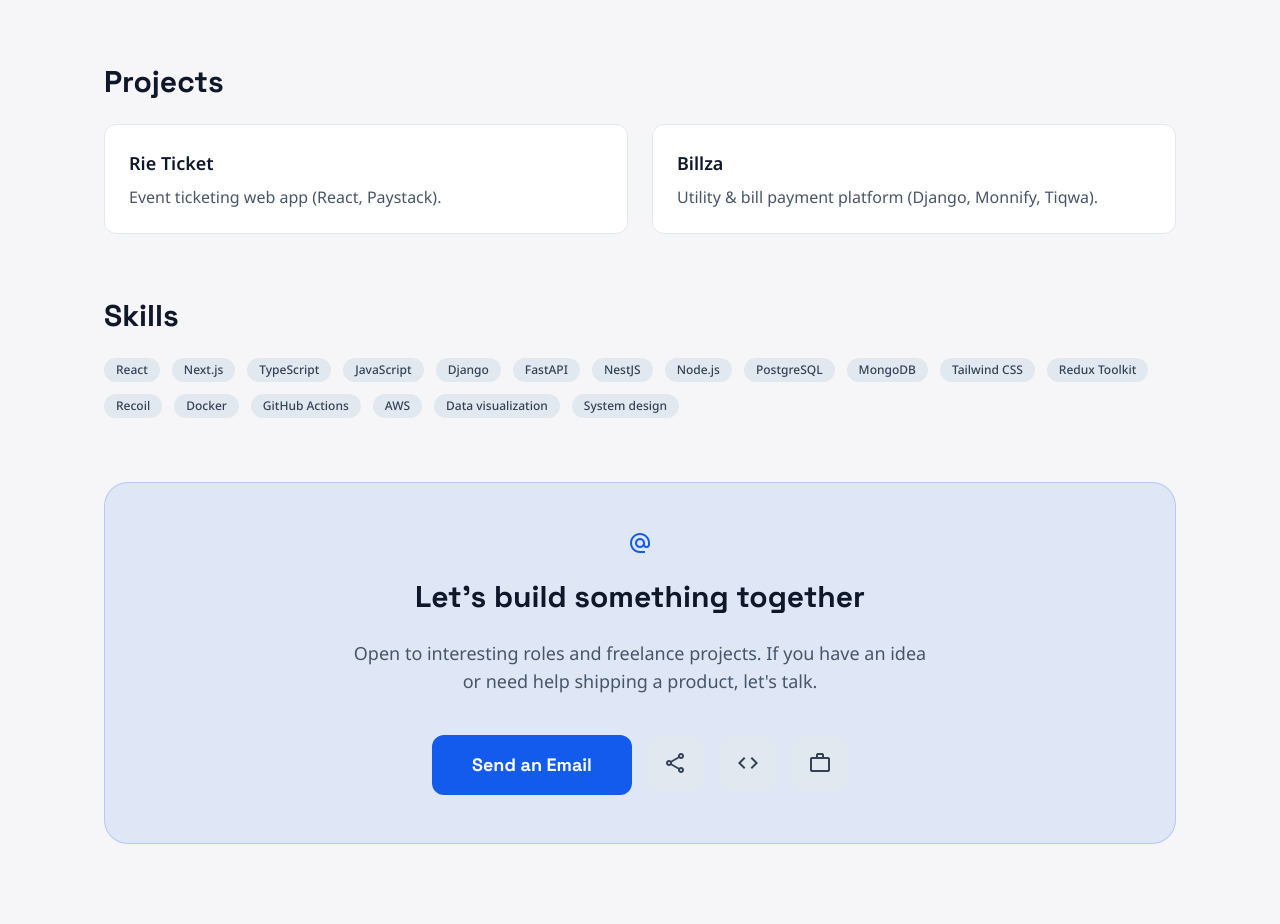
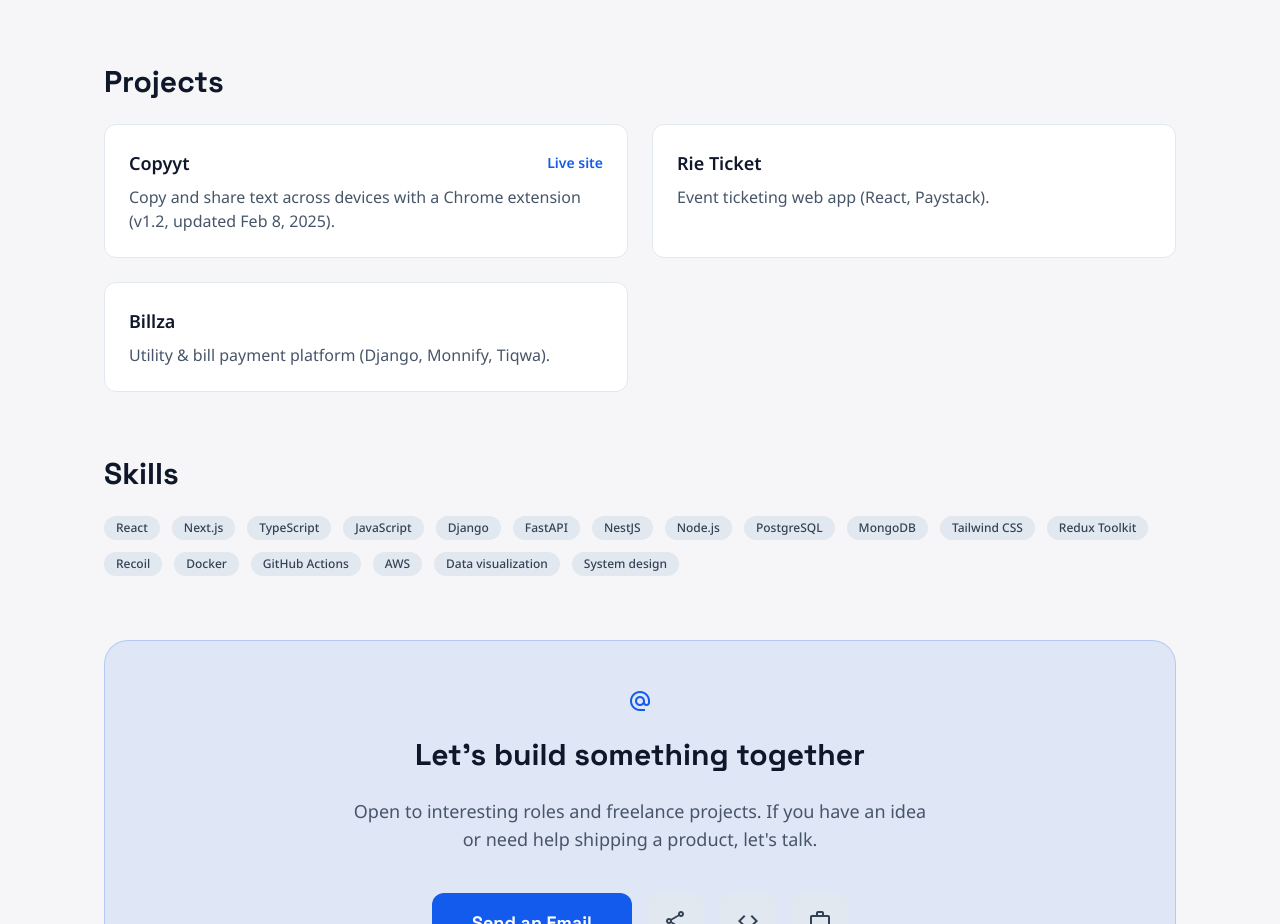
Before and after one commit to Psami-wondah/psami, a Next.js app: page /about in a window 1280 px wide. Shown: the part 1380-2304 px from the top of the page. Built offline with nearby package versions, Linux system fonts and the light colour scheme.

Commit message:
update projects and favicon

```diff
--- a/app/about/page.tsx
+++ b/app/about/page.tsx
@@ -42,6 +42,12 @@ const experience = [
 ];
 
 const projects = [
+  {
+    name: "Copyyt",
+    description:
+      "Copy and share text across devices with a Chrome extension (v1.2, updated Feb 8, 2025).",
+    href: "https://copyyt.psami.com",
+  },
   {
     name: "Rie Ticket",
     description: "Event ticketing web app (React, Paystack).",
@@ -88,10 +94,10 @@ export default function AboutPage() {
         }}
         navItems={[
           { label: "Home", href: "/" },
-          { label: "Projects", href: "/about#projects" },
+          { label: "Projects", href: "/#projects" },
           { label: "Blog", href: "/blog" },
           { label: "About", href: "/about" },
-          { label: "Contact", href: "/about#contact" },
+          { label: "Contact", href: "/#contact" },
         ]}
         rightSlot={
           <>
@@ -122,7 +128,7 @@ export default function AboutPage() {
           </h1>
           <p className="text-slate-600 dark:text-slate-400 text-lg max-w-3xl mx-auto leading-relaxed">
             Samuel Owhondah is a software engineer with a background in
-            Electrical and Electronics Engineering and a Master's degree in
+            Electrical and Electronics Engineering and a Master&apos;s degree in
             Computing (Software Engineering). He specializes in building
             scalable, user-focused web applications using React, Next.js,
             TypeScript, and Python-based backends. Based in the United Kingdom,
@@ -137,9 +143,7 @@ export default function AboutPage() {
 
         <section className="grid grid-cols-1 lg:grid-cols-2 gap-10 mb-16">
           <div className="bg-white dark:bg-[#192233] p-8 rounded-xl shadow-sm border border-slate-200 dark:border-[#324467]">
-            <h2 className="text-2xl font-bold font-display mb-6">
-              Education
-            </h2>
+            <h2 className="text-2xl font-bold font-display mb-6">Education</h2>
             <div className="space-y-4 text-slate-600 dark:text-slate-300">
               <div>
                 <p className="font-semibold text-slate-900 dark:text-white">
@@ -156,17 +160,13 @@ export default function AboutPage() {
             </div>
           </div>
           <div className="bg-white dark:bg-[#192233] p-8 rounded-xl shadow-sm border border-slate-200 dark:border-[#324467]">
-            <h2 className="text-2xl font-bold font-display mb-6">
-              Contact
-            </h2>
+            <h2 className="text-2xl font-bold font-display mb-6">Contact</h2>
             <div className="space-y-3 text-slate-600 dark:text-slate-300">
               <a
                 className="flex items-center gap-2 hover:text-primary transition-colors"
                 href="mailto:me@psami.com"
               >
-                <span className="material-symbols-outlined text-lg">
-                  mail
-                </span>
+                <span className="material-symbols-outlined text-lg">mail</span>
                 me@psami.com
               </a>
               <a
@@ -175,9 +175,7 @@ export default function AboutPage() {
                 target="_blank"
                 rel="noreferrer"
               >
-                <span className="material-symbols-outlined text-lg">
-                  share
-                </span>
+                <span className="material-symbols-outlined text-lg">share</span>
                 Twitter / X
               </a>
               <a
@@ -186,9 +184,7 @@ export default function AboutPage() {
                 target="_blank"
                 rel="noreferrer"
               >
-                <span className="material-symbols-outlined text-lg">
-                  code
-                </span>
+                <span className="material-symbols-outlined text-lg">code</span>
                 GitHub
               </a>
               <a
@@ -197,9 +193,7 @@ export default function AboutPage() {
                 target="_blank"
                 rel="noreferrer"
               >
-                <span className="material-symbols-outlined text-lg">
-                  work
-                </span>
+                <span className="material-symbols-outlined text-lg">work</span>
                 LinkedIn
               </a>
             </div>
@@ -237,9 +231,21 @@ export default function AboutPage() {
                 key={project.name}
                 className="bg-white dark:bg-[#192233] p-6 rounded-xl border border-slate-200 dark:border-[#324467]"
               >
-                <h3 className="text-lg font-semibold text-slate-900 dark:text-white mb-2">
-                  {project.name}
-                </h3>
+                <div className="flex items-center justify-between gap-4 mb-2">
+                  <h3 className="text-lg font-semibold text-slate-900 dark:text-white">
+                    {project.name}
+                  </h3>
+                  {project.href && (
+                    <a
+                      className="text-sm font-semibold text-primary hover:underline underline-offset-4"
+                      href={project.href}
+                      target="_blank"
+                      rel="noreferrer"
+                    >
+                      Live site
+                    </a>
+                  )}
+                </div>
                 <p className="text-slate-600 dark:text-slate-300">
                   {project.description}
                 </p>
@@ -270,11 +276,11 @@ export default function AboutPage() {
             alternate_email
           </span>
           <h2 className="font-display text-3xl font-black dark:text-white">
-            Let's build something together
+            Let&apos;s build something together
           </h2>
           <p className="text-lg text-slate-600 dark:text-slate-400 max-w-xl">
             Open to interesting roles and freelance projects. If you have an
-            idea or need help shipping a product, let's talk.
+            idea or need help shipping a product, let&apos;s talk.
           </p>
           <div className="flex flex-wrap justify-center gap-4 mt-4">
             <a
--- a/app/layout.tsx
+++ b/app/layout.tsx
@@ -17,7 +17,7 @@ export const metadata: Metadata = {
   title: "Samuel Owhondah | Frontend / Full-Stack Software Engineer",
   description:
     "Samuel Owhondah is a Frontend / Full-Stack Software Engineer building scalable, user-focused web applications.",
-  icons: { icon: "./favicon.svg" },
+  icons: { icon: "/favicon.svg" },
   authors: [
     {
       name: "Owhondah Okechukwu Samuel",
--- a/app/page.tsx
+++ b/app/page.tsx
@@ -7,6 +7,15 @@ import { getAllPosts } from "@/lib/posts";
 import { formatDate } from "@/lib/format";
 
 const projects = [
+  {
+    title: "Copyyt",
+    description:
+      "Copy text on one device and access it instantly on another with a simple Chrome extension workflow.",
+    image:
+      "https://lh3.googleusercontent.com/aida-public/AB6AXuBNzd2Vz3goOCtvp2--FS6Hq4ioUVIDRpswntheE1w-Vai9PEPybxEhZyxgGDf8BWyH2Rr6LSCClfl9IyffbTfLb6UOQzbty35LocYhv9nmIbrfSshzA5kpP1x1Gs_2ZxbkYlldfNy5LpqSlsZXVplAnDPhPMkC_wz7kXfEIuo4Lp9zD9Jf9VDFIX26u8Y5Ox3JvrpxPRBQQKrSmu4cPtJrhWrxATqUeKrVdKMxCSdl-OCrHwsnygQ1qG9edTjJ2BIFMWYVb-n_G5hg",
+    icon: "content_copy",
+    tags: ["Chrome Extension", "Productivity", "Web"],
+  },
   {
     title: "E-commerce Engine",
     description:
@@ -110,10 +119,10 @@ export default function Home() {
                   <span className="text-primary">precision</span> and code.
                 </h1>
                 <p className="text-lg md:text-xl text-slate-600 dark:text-slate-400 max-w-2xl">
-                  Hi, I'm Samuel, a Frontend / Full-Stack Software Engineer
-                  specializing in high-performance web applications and
-                  scalable system architecture. I turn complex problems into
-                  elegant code.
+                  Hi, I&apos;m Samuel, a Frontend / Full-Stack Software Engineer
+                  specializing in high-performance web applications and scalable
+                  system architecture. I turn complex problems into elegant
+                  code.
                 </p>
               </div>
               <div className="flex flex-wrap gap-4">
@@ -161,7 +170,8 @@ export default function Home() {
                         <br />
                         &nbsp;&nbsp;name: &apos;Samuel Owhondah&apos;,
                         <br />
-                        &nbsp;&nbsp;role: &apos;Frontend / Full-Stack Engineer&apos;,
+                        &nbsp;&nbsp;role: &apos;Frontend / Full-Stack
+                        Engineer&apos;,
                         <br />
                         &nbsp;&nbsp;focus: [&apos;Performance&apos;,
                         &apos;Scalability&apos;],
@@ -223,14 +233,17 @@ export default function Home() {
           </div>
         </section>
 
-        <section className="mb-24 grid grid-cols-1 lg:grid-cols-3 gap-12" id="blog">
+        <section
+          className="mb-24 grid grid-cols-1 lg:grid-cols-3 gap-12"
+          id="blog"
+        >
           <div className="lg:col-span-1">
             <h2 className="font-display text-3xl font-bold dark:text-white mb-4">
               Latest Insights
             </h2>
             <p className="text-slate-600 dark:text-slate-400 mb-8">
-              Writing about software architecture, career growth, and the
-              future of web development.
+              Writing about software architecture, career growth, and the future
+              of web development.
             </p>
             <Link
               className="flex items-center gap-2 text-primary font-bold hover:gap-3 transition-all"
--- a/components/site-header.tsx
+++ b/components/site-header.tsx
@@ -22,11 +22,7 @@ type SiteHeaderProps = {
   rightSlot?: React.ReactNode;
 };
 
-const SiteHeader = ({
-  brand,
-  navItems,
-  rightSlot,
-}: SiteHeaderProps) => {
+const SiteHeader = ({ brand, navItems, rightSlot }: SiteHeaderProps) => {
   const pathname = usePathname();
   const isActive = (href: string) => {
     if (href === "/") return pathname === "/";
@@ -35,8 +31,7 @@ const SiteHeader = ({
 
   const baseClasses =
     "w-full border-b border-slate-200 dark:border-slate-800 bg-background-light/80 dark:bg-background-dark/80 backdrop-blur-md sticky top-0 z-50";
-  const containerClasses =
-    "max-w-7xl mx-auto px-4 sm:px-6 lg:px-8 py-3";
+  const containerClasses = "max-w-7xl mx-auto px-4 sm:px-6 lg:px-8 py-3";
 
   return (
     <header className={baseClasses}>
@@ -59,7 +54,7 @@ const SiteHeader = ({
                 "text-sm font-medium transition-colors py-1",
                 isActive(item.href)
                   ? "text-primary font-bold border-b-2 border-primary"
-                  : "text-slate-600 dark:text-slate-300 hover:text-primary dark:hover:text-primary"
+                  : "text-slate-600 dark:text-slate-300 hover:text-primary dark:hover:text-primary",
               )}
             >
               {item.label}
@@ -68,7 +63,7 @@ const SiteHeader = ({
         </nav>
         <div className="flex items-center gap-3">
           {rightSlot}
-          <ThemeToggle mode="single" />
+          <ThemeToggle />
         </div>
       </div>
     </header>
--- a/next.config.js
+++ b/next.config.js
@@ -1,6 +1,16 @@
 /** @type {import('next').NextConfig} */
 const nextConfig = {
   reactStrictMode: true,
-}
+  images: {
+    remotePatterns: [
+      {
+        protocol: "https",
+        hostname: "lh3.googleusercontent.com",
+        port: "",
+        pathname: "/**",
+      },
+    ],
+  },
+};
 
-module.exports = nextConfig
+module.exports = nextConfig;
```
Also changed, not shown: app/blog/[slug]/page.tsx (+6 -5 lines), package.json (+6 -4 lines), public/favicon.svg (added), 1 other file (tests, documents, lock files or other folders).
